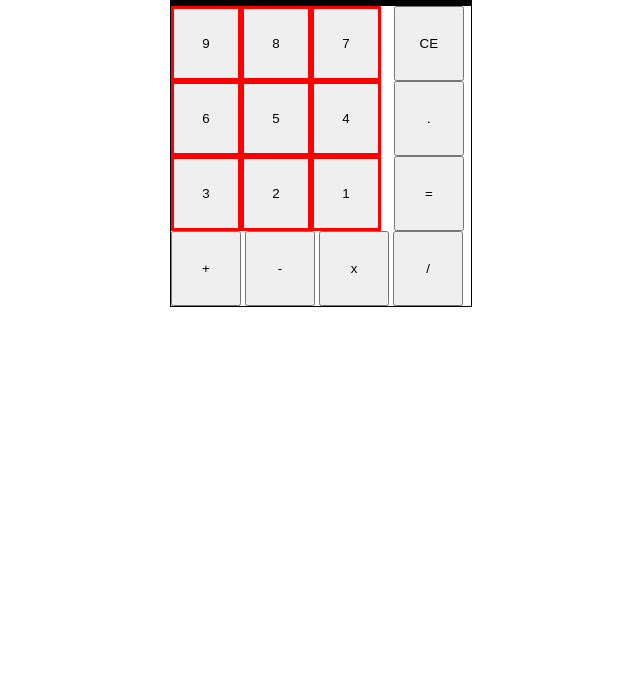
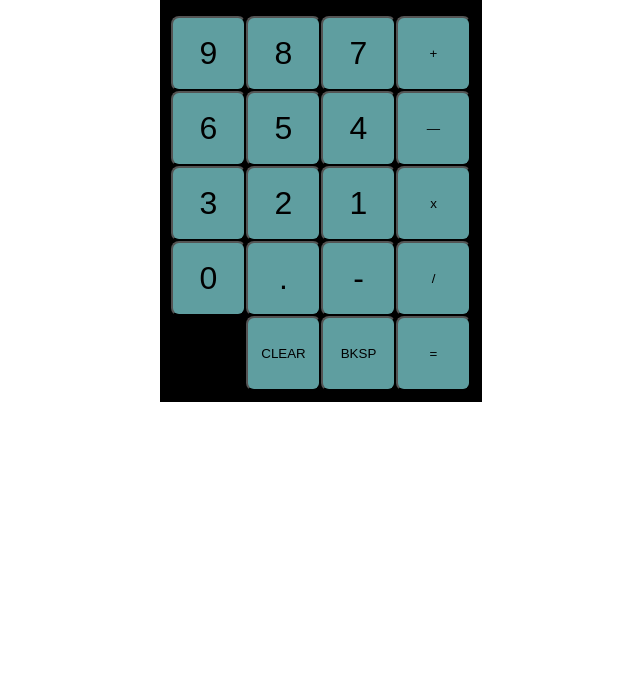
Before and after one commit to nick-x-han/calculator-review, a plain HTML site: page index.html in a window 1280 px wide. Shown: the part 103-800 px from the top of the page, without its empty margins (319-959 px from the left). Drawn offline with Linux system fonts and the light colour scheme.

Commit message:
Improve setup and fix CSS

```diff
--- a/index.html
+++ b/index.html
@@ -12,7 +12,8 @@
         <span id="display">DISPLAY</span>
         <div class="buttons">
             <div class="middle">
-                <div class="left">
+                <!-- These are the buttons that can be easily undone -->
+                <div class="digits">
                     <button class="digit">9</button>
                     <button class="digit">8</button>
                     <button class="digit">7</button>
@@ -22,19 +23,24 @@
                     <button class="digit">3</button>
                     <button class="digit">2</button>
                     <button class="digit">1</button>
+                    <button class="digit">0</button>
+                    <button>.</button>
+                    <button>-</button>
                 </div>
-                <div class="right">
-                    <button>CE</button>
-                    <button>.</button>
+                <div class="operations">
+                    <button class="operation">+</button>
+                    <button class="operation">—</button>
+                    <button class="operation">x</button>
+                    <button class="operation">/</button>
+                </div>
+
+            </div>
+            <div class="bottom-bar">
+                    <button>CLEAR</button>
+                    <button>BKSP</button>
                     <button id="">=</button>
                 </div>
-            </div>
-            <div class="operations">
-                <button class="operation">+</button>
-                <button class="operation">-</button>
-                <button class="operation">x</button>
-                <button class="operation">/</button>
-            </div>
+
         </div>
     </div>
 </body>
--- a/style.css
+++ b/style.css
@@ -1,7 +1,3 @@
-.digit {
-    border: 3px solid red;
-}
-
 .calculator {
     display: flex;
     flex-direction: column;
@@ -9,7 +5,8 @@
     border: 1px solid black;
     align-items: stretch;
     width: 300px;
-    height: 400px;
+    background-color: black;
+    padding: 10px;
 }
 
 #display {
@@ -25,9 +22,15 @@
 }
 
 button {
-    width: 70px;
+    width: 75px;
     height: 75px;
     margin: 0;
+    background-color:cadetblue;
+    border-radius: 8px;
+}
+
+button:active {
+    background-color: gray;
 }
 
 .buttons {
@@ -39,11 +42,23 @@ button {
     display: flex;
 }
 
-.operations {
-
+.digits {
+    display: flex;
+    flex-flow: row wrap;
+    /* justify-content: space-evenly; */
+    /* gap: 4px; */
 }
 
-.left {
+.digits button {
+    font-size: 32px;
+}
+
+.operations {
     display: flex;
-    flex-flow: row wrap;
+    flex-direction: column;
 }
+
+.bottom-bar {
+    display: flex;
+    justify-content: flex-end;
+}
```
